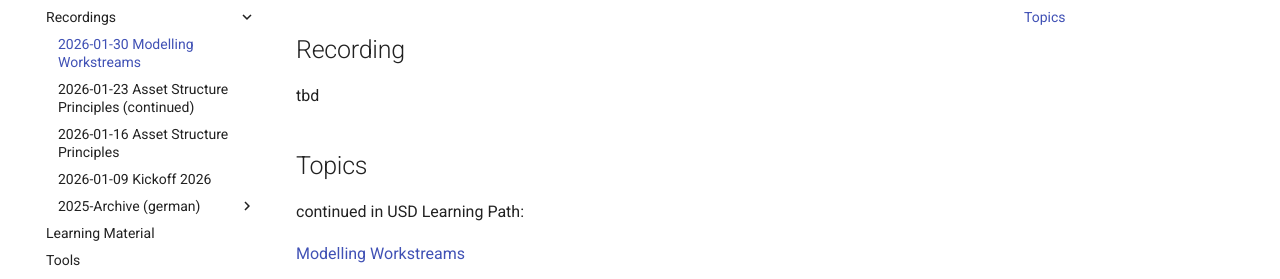
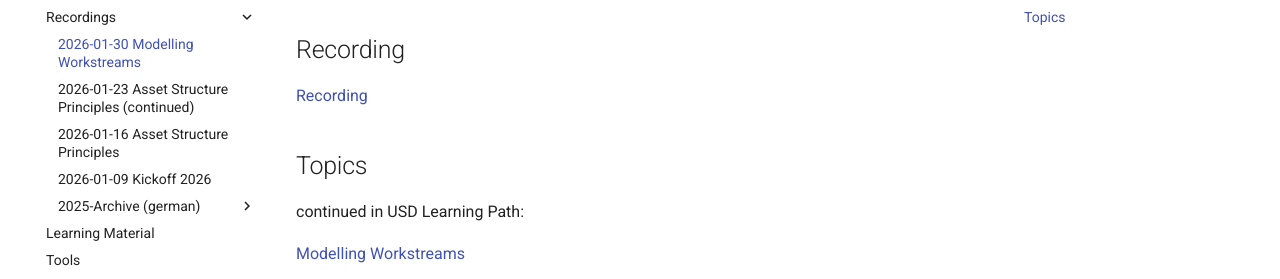
Before and after one commit to perfectproducts/openusd_studierstube, an MkDocs documentation site: the page built from docs/recordings/2026-01-30/notes.md, in a window 1280 px wide. Shown: the part 148-427 px from the top of the page. Built offline with MkDocs 1.6.1 and Material for MkDocs 9.7.7, drawn with Linux system fonts in a browser that asks for light colours; comment, search, counter and statistics services are not loaded.

Commit message:
2026/01/30

```diff
--- a/docs/recordings/2026-01-30/notes.md
+++ b/docs/recordings/2026-01-30/notes.md
@@ -2,7 +2,7 @@
 
 ## Recording
 
-tbd
+[Recording](https://youtu.be/B0Nq-IDTAjk)
 
 ## Topics
 
```
